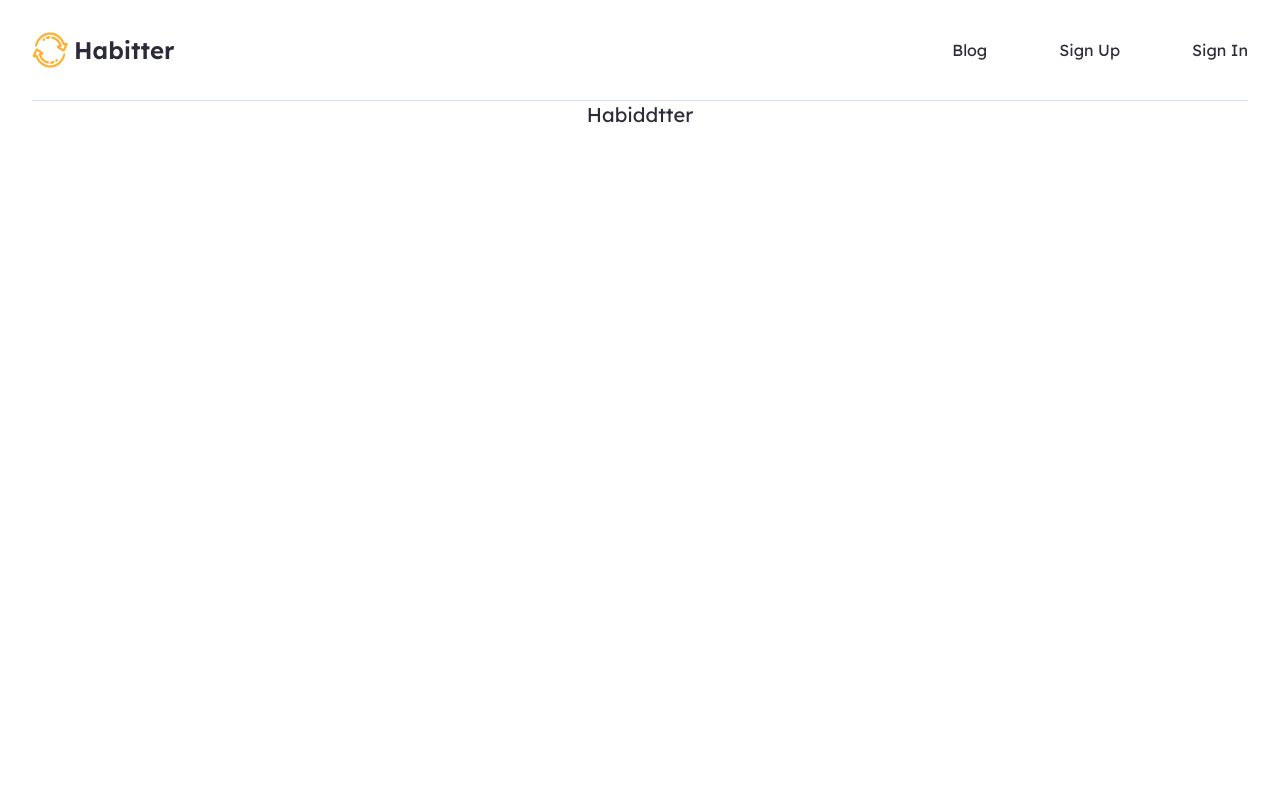
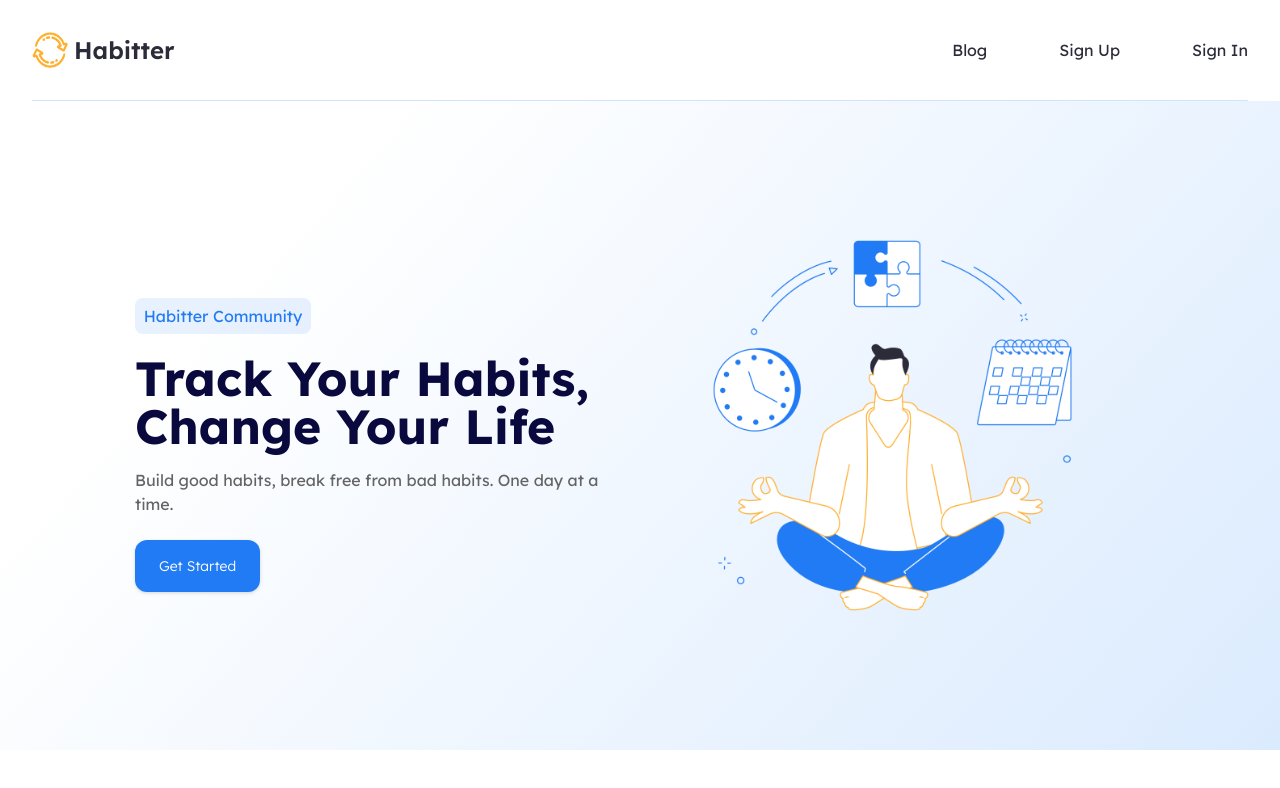
Before and after one commit to segunlawal/event-scheduler, a React (Create React App) app: page / in a window 1280 px wide. Shown: the top 788 px of the page. Built offline with nearby package versions, Linux system fonts and the light colour scheme.

Commit message:
feat:add intro on home page

```diff
--- a/src/App.css
+++ b/src/App.css
@@ -1,5 +1,8 @@
 * {
   font-family: "Lexend", sans-serif;
   color: #2b2b39;
-  text-align: center;
+  /* text-align: center; */
 }
+.hero {
+  background: linear-gradient(311.76deg, #d4e7fe -15.24%, #ffffff 78.85%);
+}
--- a/src/components/TopNav.tsx
+++ b/src/components/TopNav.tsx
@@ -17,7 +17,11 @@ export default function NavBar() {
         <div>
           <div className="flex items-center justify-between lg:block">
             <NavLink to="/" className="flex gap-[6px]">
-              <img src={logo} alt="habitter logo" className="w-[36px]" />
+              <img
+                src={logo}
+                alt="habitter logo"
+                className="w-[36px] h-[36px]"
+              />
               <span className="font-semibold text-[1.5rem]">Habitter</span>
             </NavLink>
             <div className="lg:hidden">
--- /dev/null
+++ b/src/pages/landing-page/Hero.tsx
@@ -0,0 +1,30 @@
+import "../../../src/App.css";
+import illustration from "../../assets/habit-illustration.png";
+
+export const Intro = () => {
+  return (
+    <div className="flex px-[135px] hero py-[72px]">
+      <div className="w-1/2 pt-[125px]">
+        <button className="text-[#217BF4] bg-[#217BF4] bg-opacity-10 rounded-lg h-9 w-44">
+          Habitter Community
+        </button>
+        <p className="text-[#0A093D] font-bold text-5xl pt-5">
+          Track Your Habits,
+        </p>
+        <p className="text-[#0A093D] font-bold text-5xl">Change Your Life</p>
+        <p className="text-[#656464] pt-[18px]">
+          Build good habits, break free from bad habits. One day at a time.
+        </p>
+        <button
+          type="submit"
+          className="bg-[#217BF4] mt-6 px-6 py-4 text-white text-sm font-light rounded-xl drop-shadow"
+        >
+          Get Started
+        </button>
+      </div>
+      <div className="w-1/2">
+        <img src={illustration} alt="habit illustrtion" />
+      </div>
+    </div>
+  );
+};
--- a/src/pages/landing-page/Home.tsx
+++ b/src/pages/landing-page/Home.tsx
@@ -1,10 +1,12 @@
 import TopNav from "../../components/TopNav";
+import { Intro } from "./Hero";
+import "../../../src/App.css";
 
 export const Home = () => {
   return (
     <div className="">
       <TopNav />
-      <p className="text-xl">Habiddtter</p>
+      <Intro />
     </div>
   );
 };
```
Also changed, not shown: src/assets/habit-illustration.png (added).
